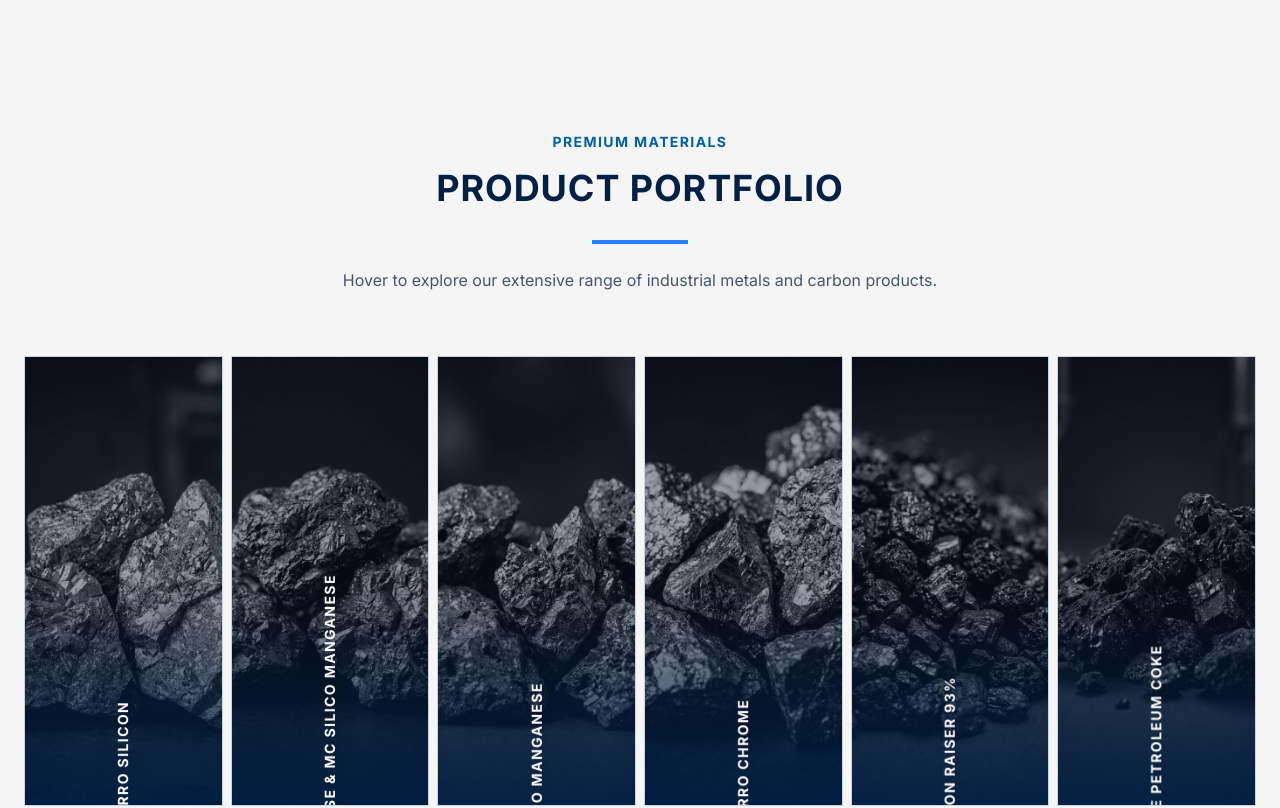
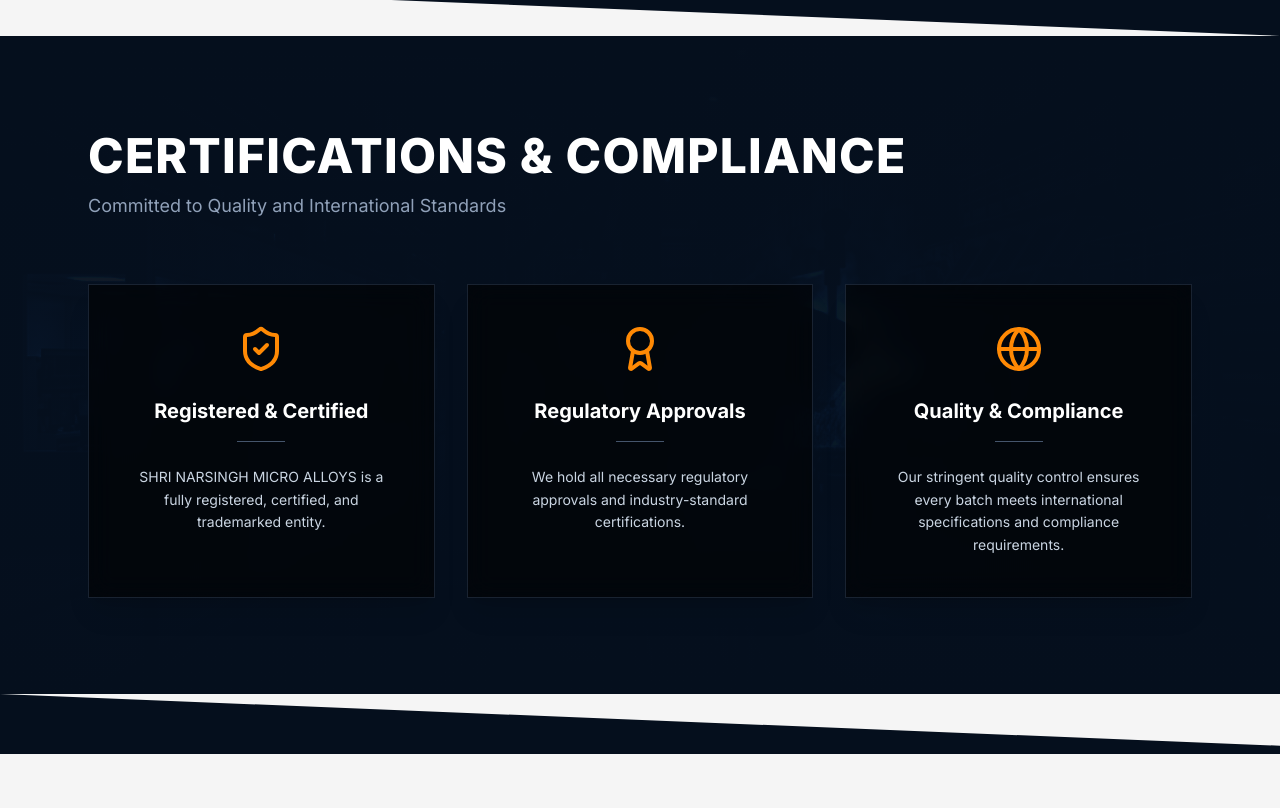
Before and after one commit to loudmouthagency01-bit/FerroFineAlloys, a Next.js app: page / in a window 1280 px wide. Shown: the part 1900-2708 px from the top of the page. Built offline with nearby package versions, Linux system fonts and the light colour scheme.

Commit message:
Add Certifications & Compliance section

```diff
--- a/src/app/page.tsx
+++ b/src/app/page.tsx
@@ -117,7 +117,77 @@
       {/* SVG Angled Divider */}
       <div className="w-full overflow-hidden leading-[0]">
         <svg className="relative block w-[calc(100%+1.3px)] h-[40px] md:h-[60px]" xmlns="http://www.w3.org/2000/svg" preserveAspectRatio="none" viewBox="0 0 1200 120">
-            <path d="M1200 120L0 16.48V0h1200v120z" className="fill-[var(--color-background)]"></path>
+            <path d="M1200 120L0 16.48V0h1200v120z" className="fill-[#050f1d]"></path>
+        </svg>
+      </div>
+
+      {/* Certifications & Compliance Section */}
+      <section className="relative py-24 overflow-hidden">
+        {/* Background Image with Overlay */}
+        <div className="absolute inset-0 z-0 bg-[#050f1d]">
+          <Image
+            src="/hero_bg.png"
+            alt="Manufacturing Facility Background"
+            fill
+            className="object-cover opacity-30 mix-blend-color-dodge grayscale"
+          />
+          <div className="absolute inset-0 bg-gradient-to-b from-[#050f1d] via-[#050f1d]/80 to-[#050f1d]"></div>
+        </div>
+
+        <div className="relative z-10 max-w-6xl mx-auto px-6">
+          <div className="text-left mb-16">
+            <h2 className="text-4xl md:text-5xl font-extrabold text-white tracking-wide uppercase mb-3">
+              Certifications & Compliance
+            </h2>
+            <p className="text-slate-400 text-lg">
+              Committed to Quality and International Standards
+            </p>
+          </div>
+
+          <div className="grid grid-cols-1 md:grid-cols-3 gap-8">
+            {/* Card 1 */}
+            <div className="flex flex-col items-center text-center bg-black/60 backdrop-blur-md border border-slate-700/50 hover:border-orange-500/50 p-10 rounded-2xl transition-all duration-300 hover:-translate-y-2 shadow-xl hover:shadow-[0_10px_40px_-10px_rgba(249,115,22,0.3)]">
+              <div className="text-orange-400 mb-6">
+                <ShieldCheck className="w-12 h-12" />
+              </div>
+              <h3 className="text-xl font-bold text-white mb-4">Registered & Certified</h3>
+              <div className="w-12 h-[1px] bg-slate-600 mb-6"></div>
+              <p className="text-slate-300 text-sm leading-relaxed">
+                SHRI NARSINGH MICRO ALLOYS is a fully registered, certified, and trademarked entity.
+              </p>
+            </div>
+
+            {/* Card 2 */}
+            <div className="flex flex-col items-center text-center bg-black/60 backdrop-blur-md border border-slate-700/50 hover:border-orange-500/50 p-10 rounded-2xl transition-all duration-300 hover:-translate-y-2 shadow-xl hover:shadow-[0_10px_40px_-10px_rgba(249,115,22,0.3)]">
+              <div className="text-orange-400 mb-6">
+                <Award className="w-12 h-12" />
+              </div>
+              <h3 className="text-xl font-bold text-white mb-4">Regulatory Approvals</h3>
+              <div className="w-12 h-[1px] bg-slate-600 mb-6"></div>
+              <p className="text-slate-300 text-sm leading-relaxed">
+                We hold all necessary regulatory approvals and industry-standard certifications.
+              </p>
+            </div>
+
+            {/* Card 3 */}
+            <div className="flex flex-col items-center text-center bg-black/60 backdrop-blur-md border border-slate-700/50 hover:border-orange-500/50 p-10 rounded-2xl transition-all duration-300 hover:-translate-y-2 shadow-xl hover:shadow-[0_10px_40px_-10px_rgba(249,115,22,0.3)]">
+              <div className="text-orange-400 mb-6">
+                <Globe className="w-12 h-12" />
+              </div>
+              <h3 className="text-xl font-bold text-white mb-4">Quality & Compliance</h3>
+              <div className="w-12 h-[1px] bg-slate-600 mb-6"></div>
+              <p className="text-slate-300 text-sm leading-relaxed">
+                Our stringent quality control ensures every batch meets international specifications and compliance requirements.
+              </p>
+            </div>
+          </div>
+        </div>
+      </section>
+
+      {/* SVG Angled Divider */}
+      <div className="w-full overflow-hidden leading-[0] rotate-180">
+        <svg className="relative block w-[calc(100%+1.3px)] h-[40px] md:h-[60px]" xmlns="http://www.w3.org/2000/svg" preserveAspectRatio="none" viewBox="0 0 1200 120">
+            <path d="M1200 120L0 16.48V0h1200v120z" className="fill-[#050f1d]"></path>
         </svg>
       </div>
 
```
